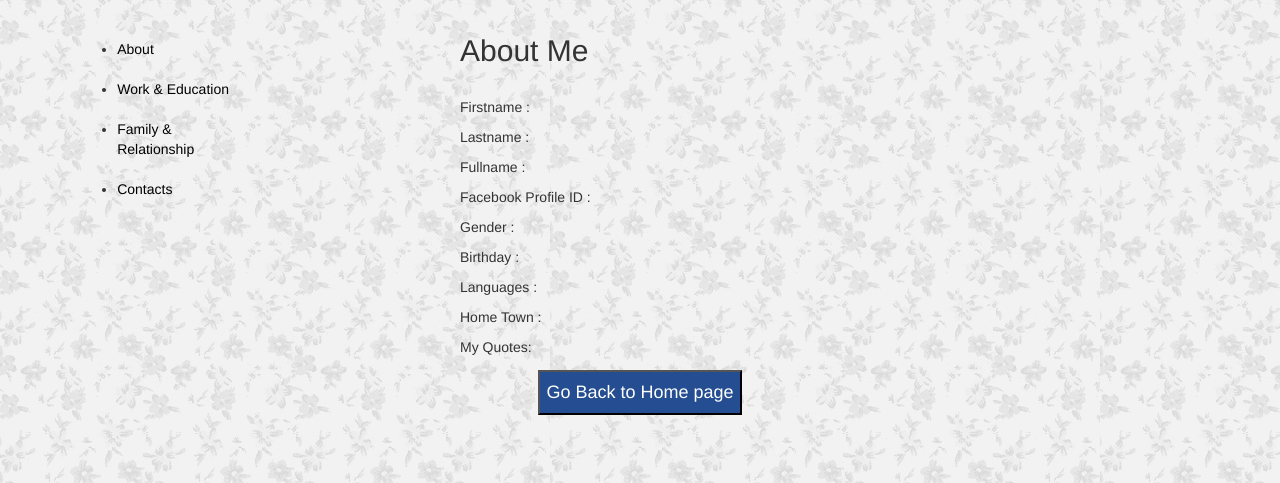
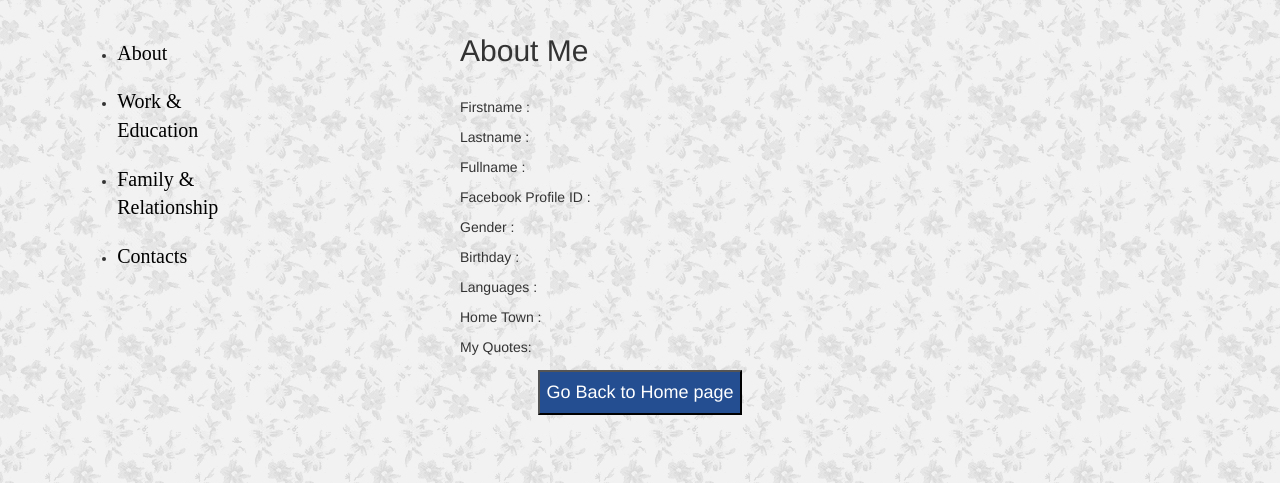
Before and after one commit to UNNATIDAVE/fb, a plain HTML site: page index.html in a window 1280 px wide. Both pictures are taken after a click on the button "Click here to get Facebook Profile info". Shown: the part 317-800 px from the top of the page. Drawn offline with nearby package versions, Linux system fonts and the light colour scheme; no server answers.

Commit message:
Add text size for sidebar font

```diff
--- a/css/feedinfo.css
+++ b/css/feedinfo.css
@@ -43,6 +43,8 @@ button{
 }
 .sidebar a{
   color: black;
+  font-size: 20px;
+  font-family: Elephant;
 }
 .sidebar a:hover {
   background-color: #ccc;
```
